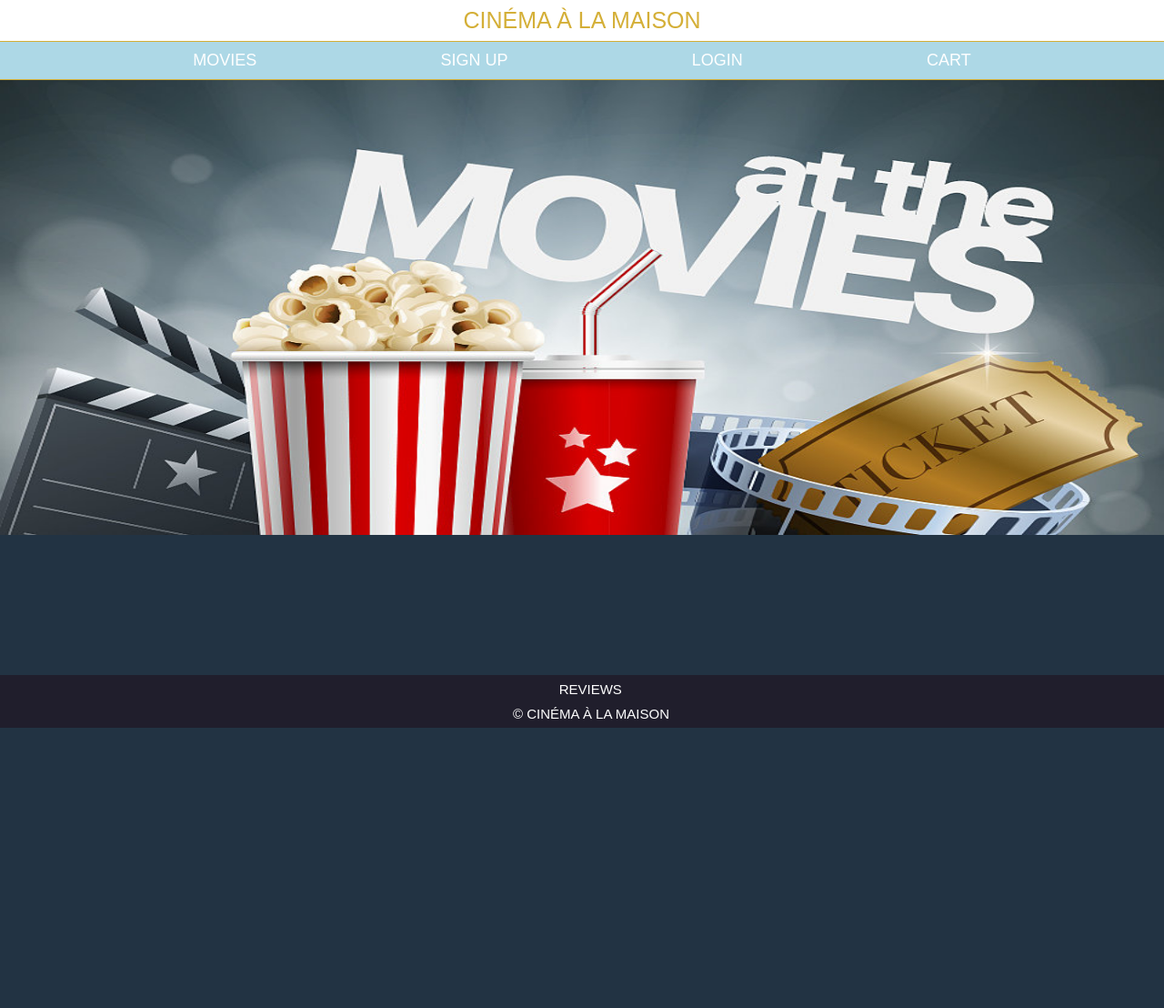
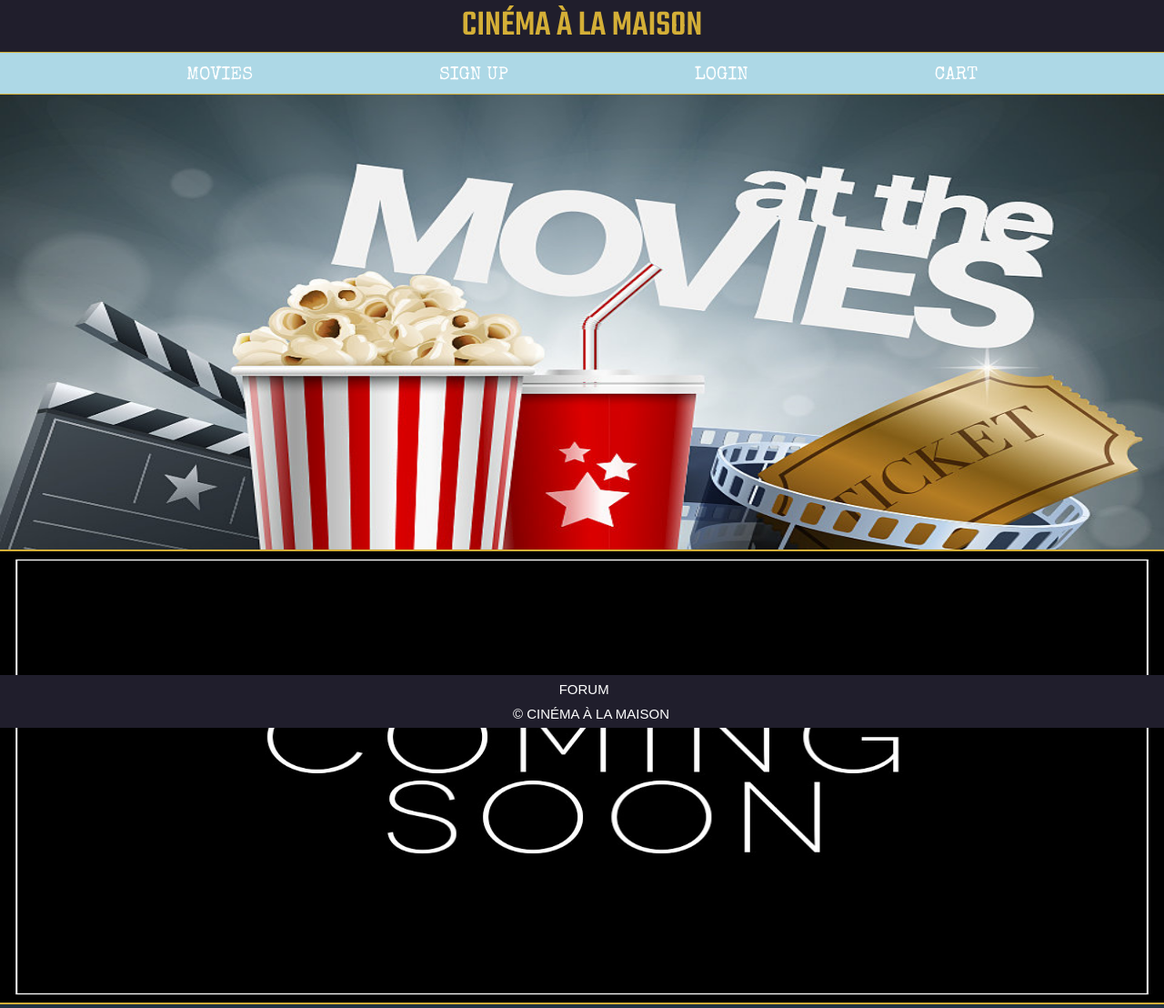
Before and after one commit to devefe1/devefe1.github.io, a React (Create React App) app in the folder cinema_app/: page / in a window 1280 px wide. Shown: the whole page at 91% size. Before the commit the page ends 800 px from the top, so only its background shows below. Built offline with nearby package versions, Linux system fonts and the light colour scheme.

Commit message:
almost done

```diff
--- a/cinema_app/package.json
+++ b/cinema_app/package.json
@@ -7,6 +7,7 @@
     "@testing-library/react": "^9.5.0",
     "@testing-library/user-event": "^7.2.1",
     "axios": "^0.19.2",
+    "bootstrap": "^4.5.0",
     "link-react": "^3.0.0",
     "react": "^16.13.1",
     "react-dom": "^16.13.1",
--- a/cinema_app/public/index.html
+++ b/cinema_app/public/index.html
@@ -3,6 +3,8 @@
   <head>
     <meta charset="utf-8" />
     <link rel="icon" href="%PUBLIC_URL%/favicon.ico" />
+    <link href="https://fonts.googleapis.com/css2?family=Special+Elite&display=swap" rel="stylesheet">
+    <link href="https://fonts.googleapis.com/css2?family=Teko:wght@500&display=swap" rel="stylesheet">
     <meta name="viewport" content="width=device-width, initial-scale=1" />
     <meta name="theme-color" content="#000000" />
     <meta
--- a/cinema_app/src/App.css
+++ b/cinema_app/src/App.css
@@ -42,11 +42,11 @@ section {
 }
 
 .header{
-	background-color: white;
+	font-family: 'Teko', sans-serif;
+	background-color: #201E2C;
 	display: flex;
 	justify-content: center;
-	font-size: 25px;
-	padding: 8px;
+	font-size: 40px;
 	color: #D4AF37;
 	margin: auto;
 	text-transform: uppercase;
@@ -54,11 +54,13 @@ section {
 .navBar ul{
 background-color:	#ADD8E6;
   display: flex;
-  font-size: 18px;
+  font-size: 20px;
+  font-family: 'Special Elite', cursive;
   justify-content: space-evenly;
   list-style: none;
   text-transform: uppercase;
-	padding: 10px;
+	padding-top: 15px;
+	padding-bottom: 10px;
 	border-top: 1px solid #D4AF37;
 	border-bottom: 1px solid #D4AF37;
   }
@@ -278,6 +280,17 @@ float: right;
   width: 3840px;
   height: 500px;
   position: relative;
+
+}
+.movieImgs{
+	max-width: 100%;
+  max-height: 100%;
+  width: 3840px;
+  height: 500px;
+  position: relative;
+  border-top: 2px solid #D4AF37;
+  border-bottom: 2px solid #D4AF37;
+  margin-top: -4px;
 }
 
 .footer{
@@ -312,3 +325,78 @@ float: right;
 	list-style: none;
 	margin-top: 10px;
 }
+
+
+.forum-page {
+	width: 550px;
+	padding: 11% 0 0;
+	margin: auto;
+  }
+  .posts {
+	position: relative;
+	z-index: 1;
+	background: #FFFFFF;
+	max-width: 700px;
+	margin: 0 auto 100px;
+	padding: 45px;
+	text-align: center;
+	box-shadow: 0 0 20px 0 rgba(0, 0, 0, 0.2), 0 5px 5px 0 rgba(0, 0, 0, 0.24);
+  }
+
+  .forum-page input {
+	font-family: "Roboto", sans-serif;
+	outline: 0;
+	background: #f2f2f2;
+	width: 100%;
+	border: 0;
+	margin: 0 0 15px;
+	padding: 15px;
+	box-sizing: border-box;
+	font-size: 14px;
+  }
+
+  .forum-page textarea{
+	font-family: "Roboto", sans-serif;
+	outline: 0;
+	background: #f2f2f2;
+	width: 100%;
+	border: 0;
+	margin: 0 0 15px;
+	padding: 15px;
+	box-sizing: border-box;
+	font-size: 14px;
+  }
+
+  .forum-page button {
+	font-family: "Roboto", sans-serif;
+	text-transform: uppercase;
+	outline: 0;
+	background: #4CAF50;
+	width: 100%;
+	border: 0;
+	padding: 15px;
+	color: #FFFFFF;
+	font-size: 14px;
+	-webkit-transition: all 0.3 ease;
+	transition: all 0.3 ease;
+	cursor: pointer;
+  }
+  .forum-page button:hover,.form button:active,.form button:focus {
+	background: rgb(105, 22, 22);
+  }
+
+  .forum-page p {
+	  margin : 15px 0 0;
+	  color: #b3b3b3;
+	  font-size: 12px;
+
+  }
+
+  #title{
+	  color: white;
+	  font-size: 20px;
+	  display: flex;
+	  justify-content: center;
+	  text-transform: uppercase;
+	  margin-bottom: 20px;
+  }
--- a/cinema_app/src/App.js
+++ b/cinema_app/src/App.js
@@ -8,6 +8,7 @@ import NavBar from './components/NavBar';
 import './App.css';
 import Footer from './components/Footer';
 import Header from './components/Header';
+import Forum from './components/Forum';
 
 function App() {
 
@@ -22,6 +23,7 @@ function App() {
         <Route path='/signup' component={Signup}/>
         <Route path='/login' component={Login} />
         <Route path='/movies' component={Movies} />
+        <Route path='/forum' component={Forum} />
       </Switch>
       <Footer />
     </Router>
--- a/cinema_app/src/components/Footer.jsx
+++ b/cinema_app/src/components/Footer.jsx
@@ -5,7 +5,7 @@ const Footer = () => {
     return (
         <div className='footer' >
         <ul id='footer-list' >
-           <Link id='footerLinks' to='/forum' > <li> Reviews </li> </Link>
+           <Link id='footerLinks' to='/forum' > <li> Forum </li> </Link>
            <Link id='footer_Links' to='/' > <li > &copy; Cinéma à la Maison </li> </Link>
         </ul>
     </div>
--- a/cinema_app/src/components/Forum.jsx
+++ b/cinema_app/src/components/Forum.jsx
@@ -1,6 +1,5 @@
 import React, { Component } from 'react';
 import axios from 'axios';
-import { Link } from 'react-router-dom';
 
 class Forum extends Component {
     constructor(props) {
@@ -51,22 +50,20 @@ class Forum extends Component {
         const {forum} = this.state;
         return (
             <div className='forum-page' >
-                <h1 id='title' > Leave movie reviews! </h1>
+                <h1 id='title' > Leave a review Below! </h1>
                 <form className='posts' onSubmit = {this.handleSubmit} >
                     <input type="text" placeholder="User Name (Optional)" name="userName" value={forum.userName || ''} onChange = {this.handleChange} />
-                    <textarea type="text" placeholder="Write a forum post" name="post" value={forum.post || ''} onChange = {this.handleChange} />
-                    <button> Submit Review ! </button>
+                    <textarea type="text" placeholder="Write a review" name="post" value={forum.post || ''} onChange = {this.handleChange} />
+                    <button> Submit Review</button>
                 </form>
                 {this.state.updatedForum.map(post => (
                     <div>
                         <ul>
                             <h3 > {post.userName} </h3>
-                            <li key={post.id} > {post.post} </li>
+                            <p key={post.id} > {post.post} </p>
                         </ul>
-                        <Link id='footer-links' to='/forum' className="forum"> </Link>
                     </div>
                 ))}
-
             </div>
          );
     }
--- a/cinema_app/src/components/Home.jsx
+++ b/cinema_app/src/components/Home.jsx
@@ -1,10 +1,13 @@
 import React from 'react';
 // import Footer from './Footer';
 import Picture from '../assets/picture.jpg';
+import Joker from '../assets/joker.jpg';
+
 const Home = () => {
     return (
         <div className = "Img">
         <img className = "movieImg" src={Picture}  alt="fireSpot"/>
+        <img className = "movieImgs" src={Joker}  alt="fireSpot"/>
      </div>
      );
 }
--- a/cinema_app/src/components/Movies.jsx
+++ b/cinema_app/src/components/Movies.jsx
@@ -7,6 +7,7 @@ import Popup from './Popup';
 
 function Movies() {
     const [state, setState] = useState({
+      price: 20,
       s: "",
       results: [],
       selected: {}
```
Also changed, not shown: cinema_app/src/assets/joker.jpg (added), 1 other file (tests, documents, lock files or other folders).
